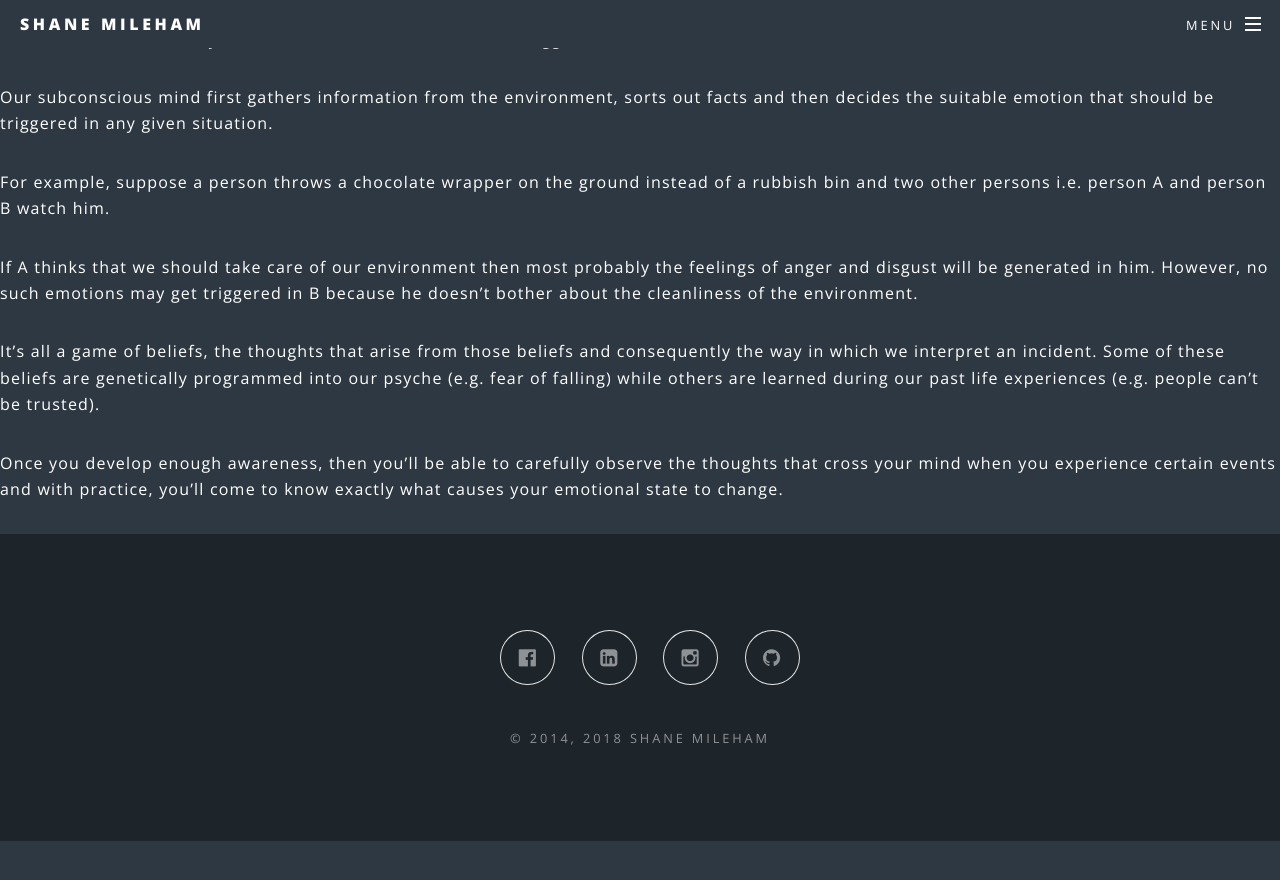
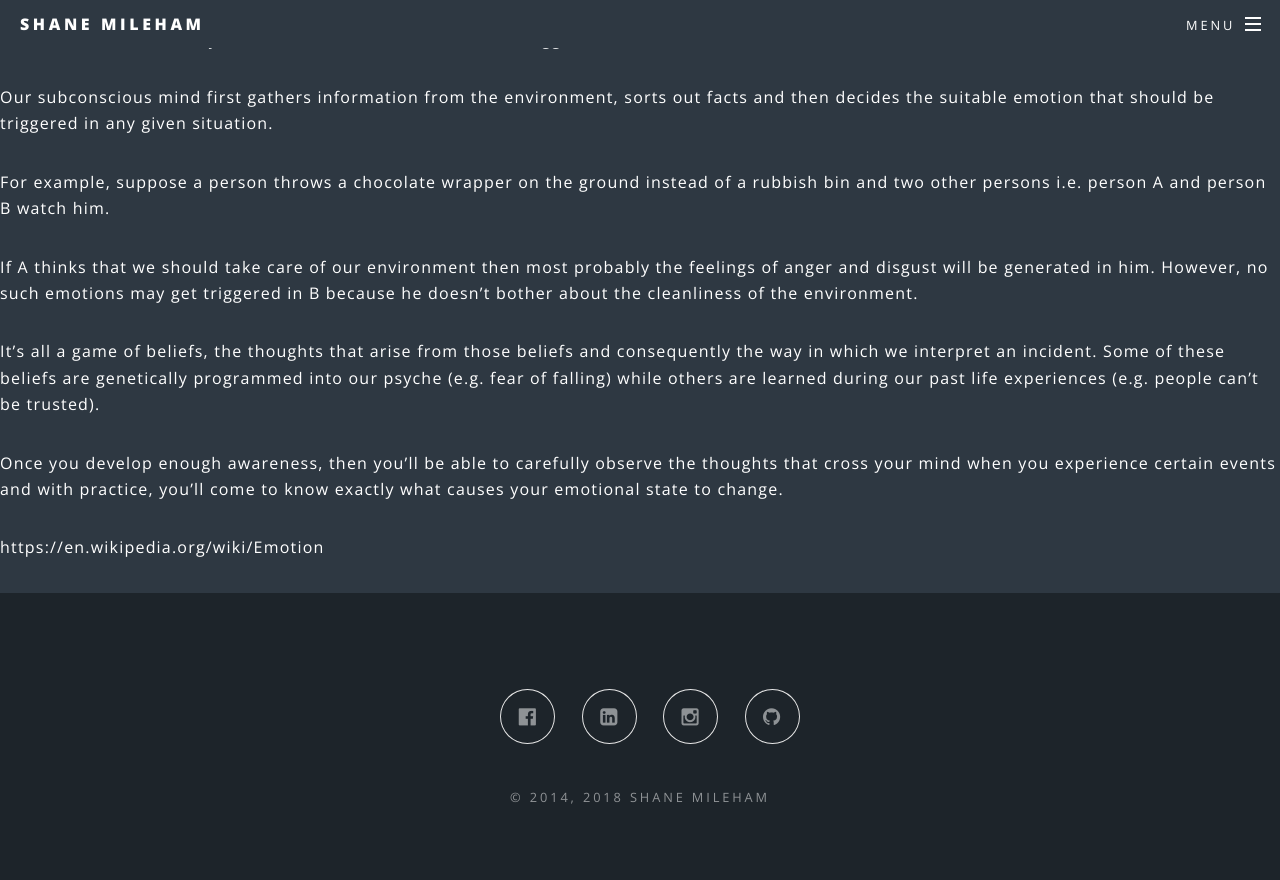
Before and after one commit to shanemileham/shanemileham.github.io, a Jekyll site: the page built from _kb/psychology/emotions.md, in a window 1280 px wide and 900 px high, scrolled down 2106 px. Shown: the top 880 px of the window. Built offline with Jekyll 4.4.1, drawn with Linux system fonts in a browser that asks for light colours; comment, search, counter and statistics services are not loaded; before the commit the page ends 2947 px from its top, so only the background shows below that; some of the changed lines change nothing that is shown.

Commit message:
Added emotion link

```diff
--- a/_kb/psychology/emotions.md
+++ b/_kb/psychology/emotions.md
@@ -80,3 +80,5 @@ If A thinks that we should take care of our environment then most probably the f
 It's all a game of beliefs, the thoughts that arise from those beliefs and consequently the way in which we interpret an incident. Some of these beliefs are genetically programmed into our psyche (e.g. fear of falling) while others are learned during our past life experiences (e.g. people can't be trusted).
 
 Once you develop enough awareness, then you’ll be able to carefully observe the thoughts that cross your mind when you experience certain events and with practice, you’ll come to know exactly what causes your emotional state to change.
+
+https://en.wikipedia.org/wiki/Emotion
```
